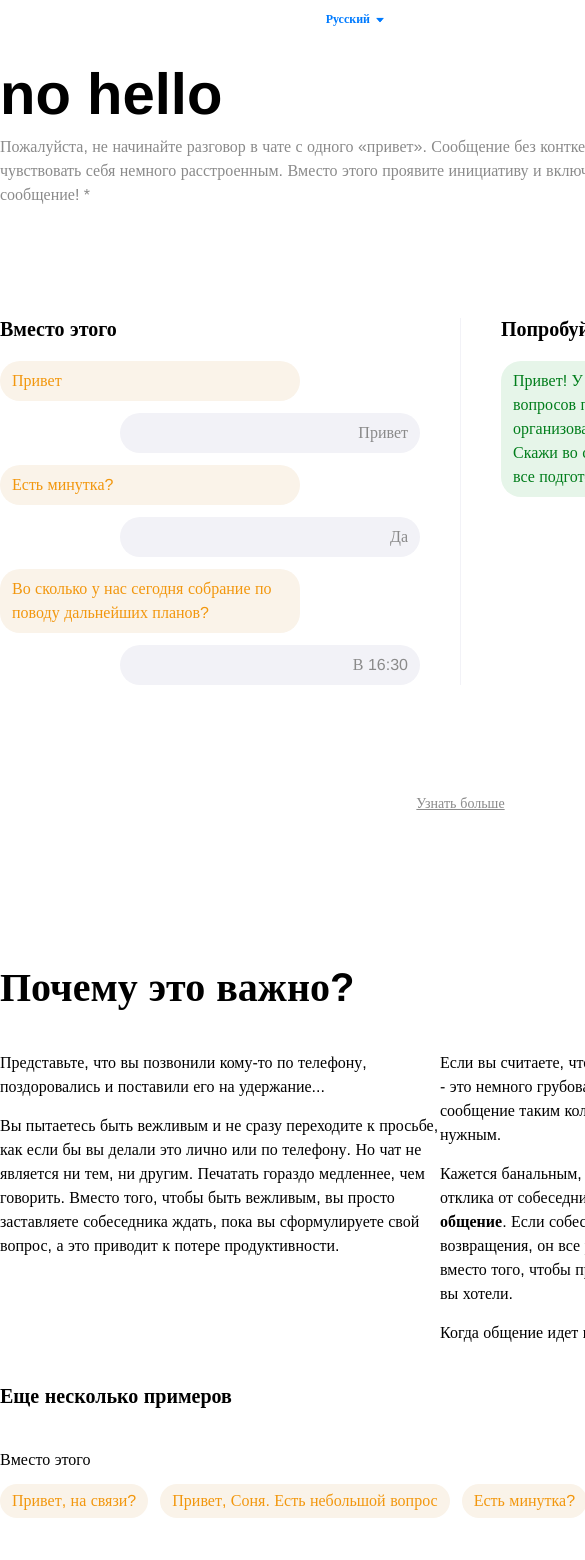
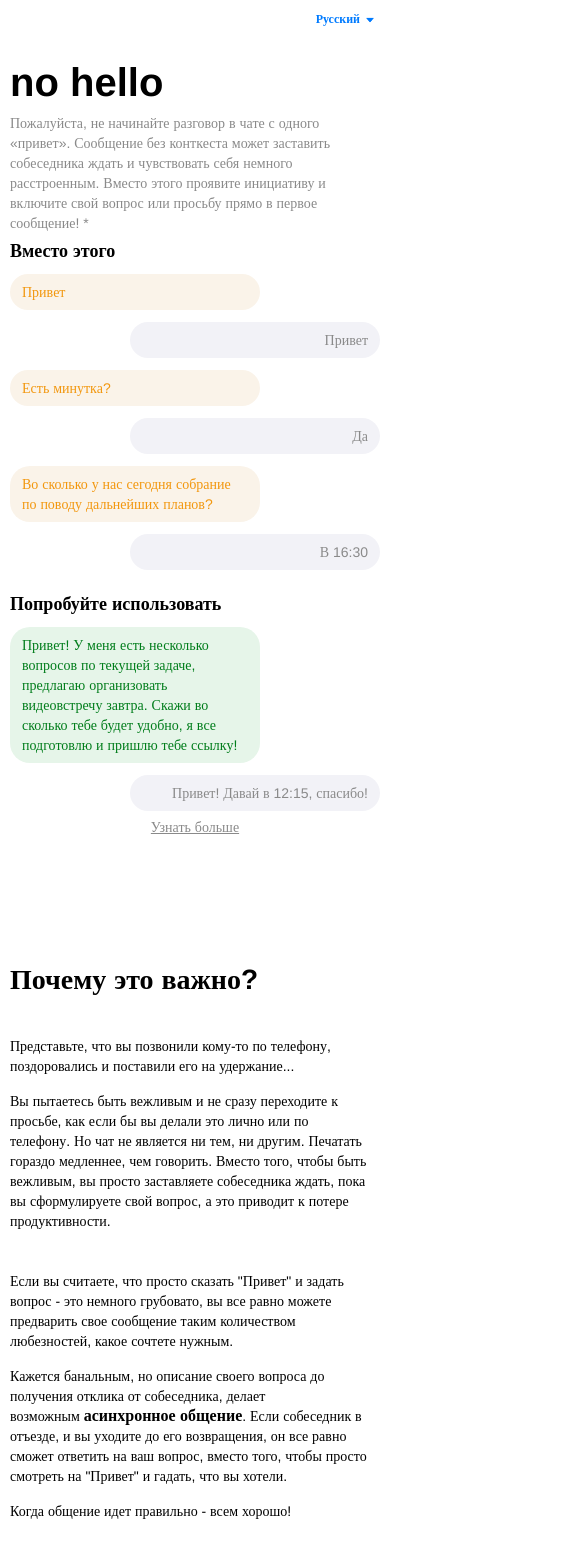
Before and after one commit to lletov/nohello-react, a React (Create React App) app: page / in a window 390 px wide. Shown: the top 1560 px of the page, 585 px wide, since content can reach past the window. Built offline with nearby package versions, Linux system fonts and the light colour scheme.

Commit message:
feat: responsive

```diff
--- a/src/App.css
+++ b/src/App.css
@@ -67,7 +67,7 @@
 .content {
   margin: auto;
   max-width: 960px;
-  padding-top: 40px;
+  padding: 40px 10px 0px 10px;
 }
 
 .header {
@@ -86,7 +86,7 @@
   font-size: 14px;
   color: var(--accent-blue);
   margin: auto;
-  padding: 8px 0px;
+  padding: 8px 10px;
   align-items: center;
   justify-content: end;
   max-width: 960px;
@@ -114,7 +114,7 @@
 }
 
 .banner {
-  padding: 60px 0px 32px 0px;
+  padding: 60px 10px 32px 10px;
   margin: auto;
   max-width: 960px;
   height: 100vh;
@@ -145,7 +145,8 @@
 .dialog-message{
   padding: 8px 12px;
   border-radius: 20px;
-  width: 300px;
+  max-width: 300px;
+  min-width: 120px;
 }
 
 .h2-content {
@@ -168,6 +169,7 @@
 .text-columns {
   display: flex;
   flex-direction: row;
+  gap: 40px;
   justify-content: space-between;
 }
 
@@ -175,7 +177,7 @@
   display: flex;
   flex-direction: column;
   gap: 15px;
-  width: 440px;
+  max-width: 440px;
 }
 
 .examples {
@@ -212,7 +214,7 @@
 .sticker{
   position: absolute;
   top: 48px;
-  left: 672px;
+  left: 680px;
   padding: 4px 6px;
   background-color: var(--orange);
   color: var(--white);
@@ -334,6 +336,7 @@
 .message-res-form {
   display: flex;
   flex-direction: row;
+  gap: 20px;
   justify-content: space-between;
   align-items: end;
 }
@@ -342,7 +345,7 @@
   min-height: 120px;
   background-color: var(--light-gray);
   border-radius: 24px;
-  width: 720px;
+  max-width: 720px;
   padding: 24px;
   display: flex;
   flex-direction: column;
@@ -453,3 +456,93 @@ a:hover {
 .active-notification{
   top: 12px;
 }
+
+@media (max-width: 960px) {
+  .banner-content {
+    flex-direction: column;
+  }
+}
+
+@media (max-width: 768px) {
+  * h1 {
+    font-size: 52px;
+    font-weight: 700;
+  }
+
+  * h2 {
+    font-size: 36px;
+    font-weight: 700;
+  }
+
+  * h3 {
+    font-size: 18px;
+    font-weight: 700;
+  }
+
+  * p {
+    font-size: 14px;
+    font-weight: 400;
+    line-height: 20px;
+  }
+
+  * h5 {
+    font-size: 12px;
+    font-weight: 700;
+  }
+
+  * h6 {
+    font-size: 14px;
+    font-weight: 400;
+  }
+  .banner-content {
+    gap: 20px;
+  }
+  .example-row {
+    flex-direction: column;
+  }
+  .input-form{
+    flex-direction: column;
+  }
+  .input-panel{
+    right: 20px;
+  }
+  .message-res-form{
+    flex-direction: column;
+    align-items: start;
+  }
+  .generator-forms {
+    gap: 40px;
+  }
+  .sticker {
+    left: 10px;
+    top: 24px;
+  }
+  .footer-content-row {
+    flex-direction: column;
+    align-items: start;
+  }
+}
+@media (max-width: 480px) {
+  h1 {
+    font-size: 40px;
+  }
+  h2 {
+    font-size: 28px;
+  }
+  .banner {
+    padding-bottom: 8px;
+  }
+  .banner-content{
+    gap: 12px;
+  }
+  .banner-column {
+    gap: 12px;
+  }
+  .text-columns{
+    flex-direction: column;
+  }
+  .future-msg {
+    padding: 10px;
+    text-align: center;
+  }
+}
--- a/src/components/DialogMessage.js
+++ b/src/components/DialogMessage.js
@@ -2,12 +2,13 @@ import React from 'react'
 import { cssVars } from '../CssVars'
 
 export const DialogMessage = ({user, tone, text}) => {
-    if (user == 'left') {
+    if (window.screen.width > 480){
+        if (user === 'left') {
             return (
                 <div
                     className='dialog-message'
-                style={{backgroundColor: tone =='true' ? cssVars.light_green : cssVars.light_orange,
-                color: tone =='true'? cssVars.green : cssVars.orange,
+                    style={{backgroundColor: tone ==='true' ? cssVars.light_green : cssVars.light_orange,
+                    color: tone ==='true'? cssVars.green : cssVars.orange,
                     textAlign: 'left',
                     marginRight: '120px'}}
                 >
@@ -27,4 +28,32 @@ export const DialogMessage = ({user, tone, text}) => {
             </div>
             )
         }
+    } else {
+        if (user === 'left') {
+            return (
+                <div
+                    className='dialog-message'
+                    style={{backgroundColor: tone ==='true' ? cssVars.light_green : cssVars.light_orange,
+                    color: tone ==='true'? cssVars.green : cssVars.orange,
+                    textAlign: 'left',
+                    marginRight: '60px'}}
+                >
+                    <p>{text}</p>
+                </div>
+            )
+        } else {
+            return (
+                <div
+                    className='dialog-message'
+                    style={{backgroundColor: cssVars.light_gray,
+                    color: cssVars.gray,
+                    textAlign: 'right',
+                    marginLeft: '60px'}}
+                >
+                <p>{text}</p>
+            </div>
+            )
         }
+    }
+
+}
```
Lines whose indentation alone changed are shown as unchanged.
